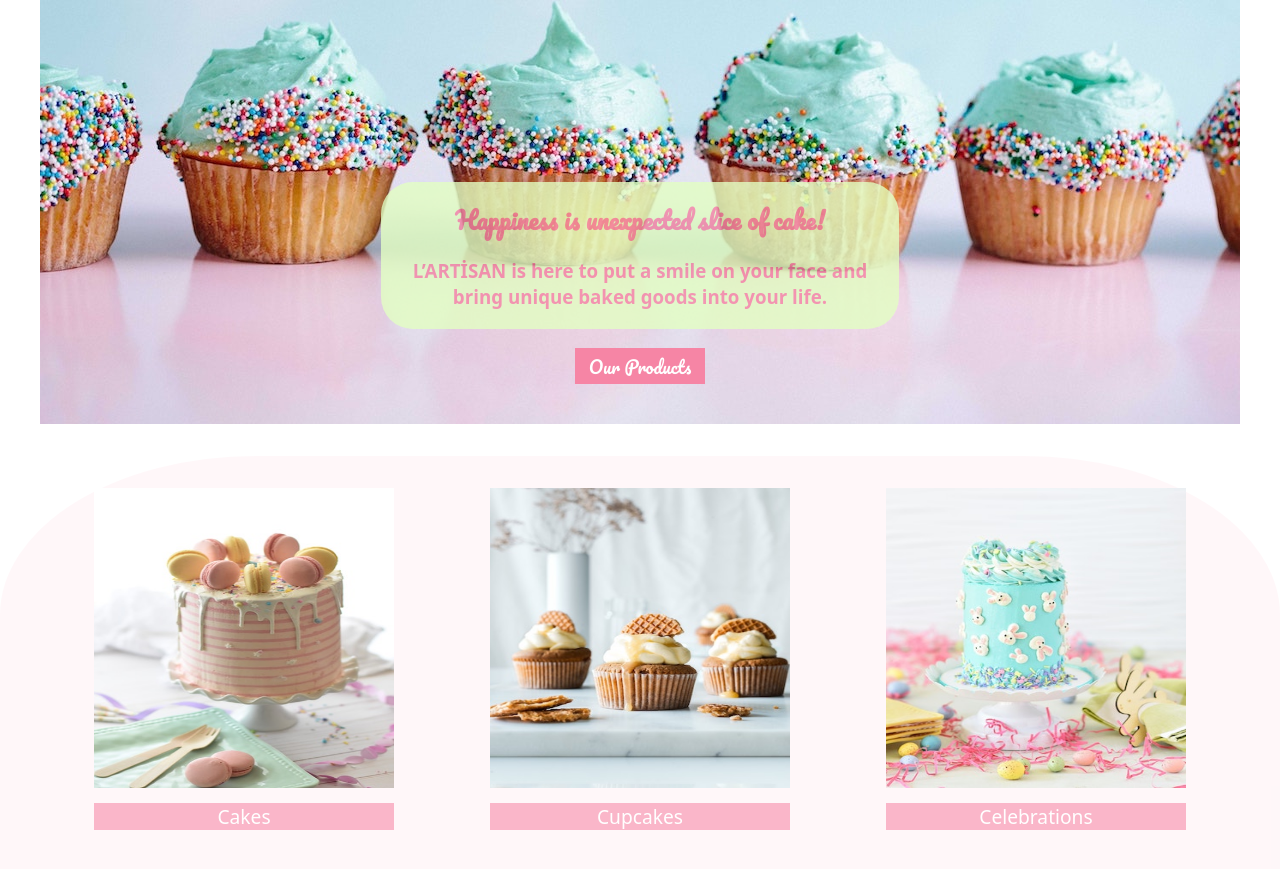
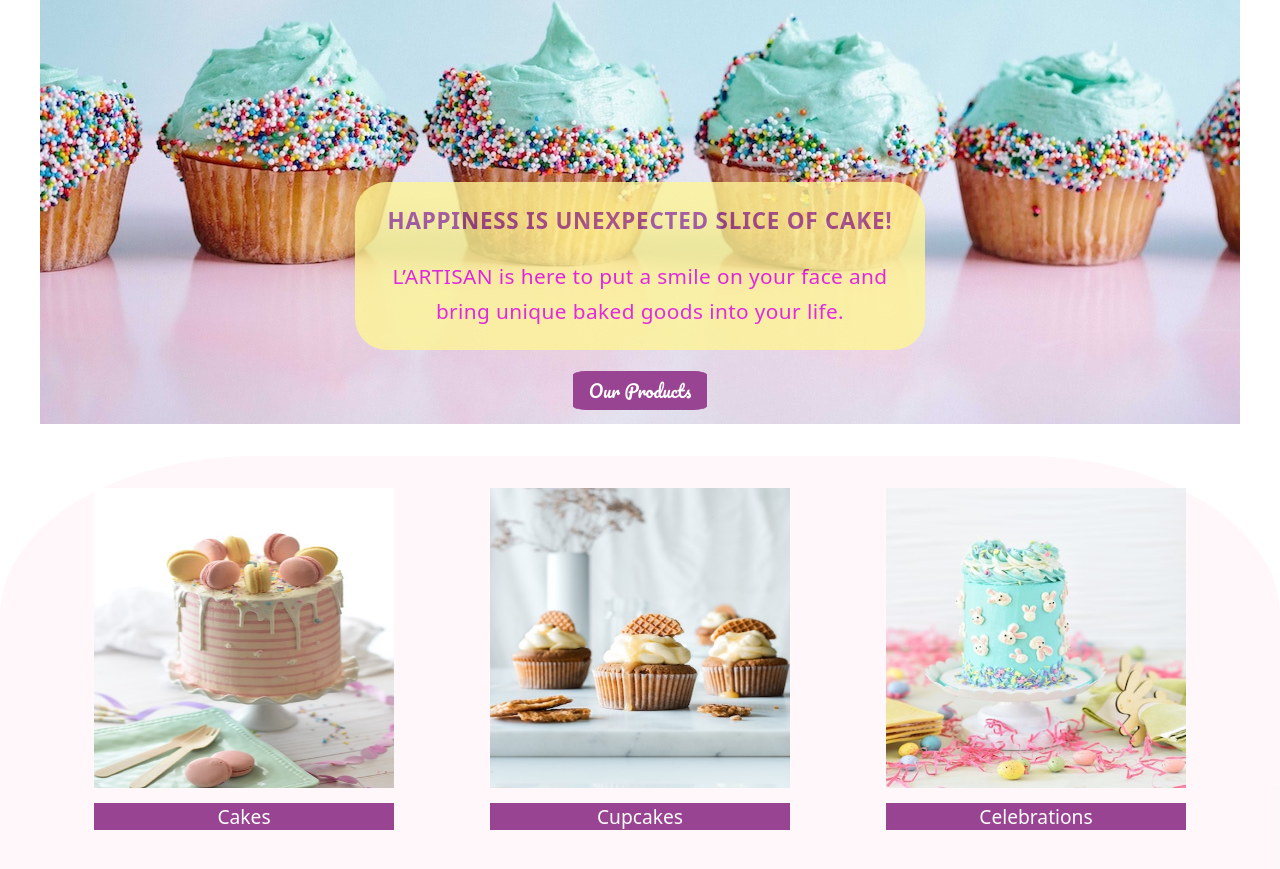
Before and after one commit to reflectio16/LArtisan_Web_Page, a plain HTML site: page index.html in a window 1280 px wide. Shown: the part 231-1100 px from the top of the page. Drawn offline with Linux system fonts and the light colour scheme.

Commit message:
Change color shades

```diff
--- a/index.html
+++ b/index.html
@@ -60,8 +60,8 @@
 
             <div class="mission">
 
-               <h2>Happiness is unexpected slice of cake!</h2>
-               <h3>L’ARTİSAN is here to put a smile on your face and <br>bring unique baked goods into your life.</h3>
+               <p id="main-title">Happiness is unexpected slice of cake!</p>
+               <p id="sub-title">L’ARTISAN is here to put a smile on your face and <br>bring unique baked goods into your life.</p>
 
             </div>
 
--- a/style.css
+++ b/style.css
@@ -8,7 +8,7 @@
 header {
     display: inline-flex;
     flex-direction:row;
-    background-color:#f6b1c5;
+    background-color: #CC97C8;
     min-height: 4.3125rem;
     width: 100%;
     position: sticky;
@@ -54,14 +54,25 @@
 }
 
 
-h2 {
-    font-family: 'Pacifico', cursive;
+#main-title {
+
+    font-size: 1.4rem;
+    color: #994393;
+    letter-spacing: 0.8px;
+    text-transform: uppercase;
+    font-weight: bold;
+    margin-bottom: 1rem;
+}
+
+#sub-title {
+    font-size: 1.3rem;
+    color: #e000e0;
+    line-height: 1.7;
+    letter-spacing: 0.4px;
+
 }
 
 
-h3 {
-    line-height: 1.4;
-}
 
 .mobile-nav {
     display: none;
@@ -107,21 +118,21 @@
     max-height: 30rem;
     text-align: center;
     line-height: 1.5;
-    background-color: #e3ffc3;
+    background-color: #FFF596;
     border-radius: 32px;
     opacity: 0.8;
     margin-top: 18rem;
     padding-inline: 2rem;
-    color: #F685A5;
 
 }
 
 .button {
 
-    padding: 0.1rem 0.8rem;
-    background-color:#F685A5;
-    border: 1px solid #F685A5;
-    margin-top: 1.2rem;
+    padding: 0.2rem 0.9rem;
+    background-color:#994393;
+    border: 1px solid #994393;
+    border-radius: 10%;
+    margin-top: 1.3rem;
     color: #ffff;
     font-family: 'Pacifico', cursive;
     font-size: 1.1rem;
@@ -129,7 +140,7 @@
 
 .button:hover {
     cursor: pointer;
-    color: #e3ffc3;
+    color: #FFF596;
 }
 
 
@@ -140,7 +151,8 @@
 .product-container {
     width: 100%;
     height: auto;
-    margin: 2rem auto;
+    margin-top: 2rem;
+    margin-bottom: 6rem;
     background-color: #F685A510;
     border: transparent;
     border-radius: 20%;
@@ -164,7 +176,7 @@
     text-align: center;
     margin-top: 0.6rem;
     color: #ffff;
-    background-color: #F685A590;
+    background-color: #994393;
 
 }
 
@@ -174,7 +186,7 @@
 
 .products p:hover {
     cursor: pointer;
-    color: #e3ffc3;
+    color: #FFF596;
 }
 
 
@@ -201,7 +213,7 @@
 .team-container p {
 
     font-size: 1.2rem;
-    color: #F685A5;
+    color: #994393;
     text-align: center;
     margin-bottom: 0;
 
@@ -210,7 +222,7 @@
 
 .team-container img {
 
-    border: 1px solid #F685A5;
+    border: 1px solid #CC97C8;
 }
 
 
@@ -228,7 +240,7 @@
     font-size: 2rem;
     font-family: 'Pacifico', cursive;
     text-align: center;
-    color: #F685A5;
+    color: #CC97C8;
     margin: 3rem 0 0 0;
 
 
@@ -238,7 +250,7 @@
 
     font-size: 2rem;
     font-weight: 600;
-    color: #F685A5;
+    color: #994393;
     text-align: center;
     margin-top: 0;
     margin-block-end: 1.5rem;
@@ -257,7 +269,7 @@
     display: flex;
     flex-direction: row;
     justify-content:space-between;
-    background-color: #f6b1c5;
+    background-color: #CC97C8;
 }
 
 footer h2 {
```
